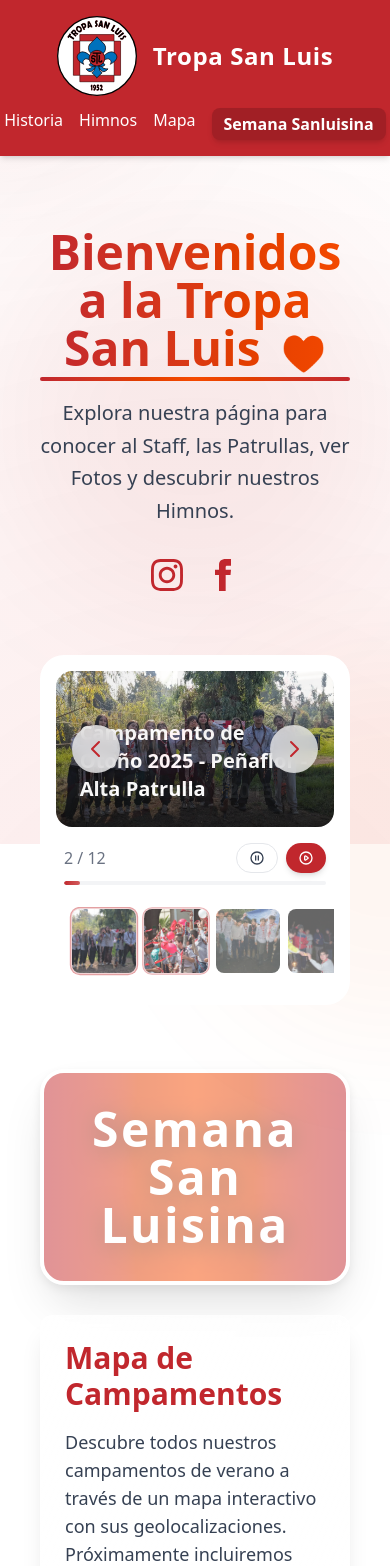
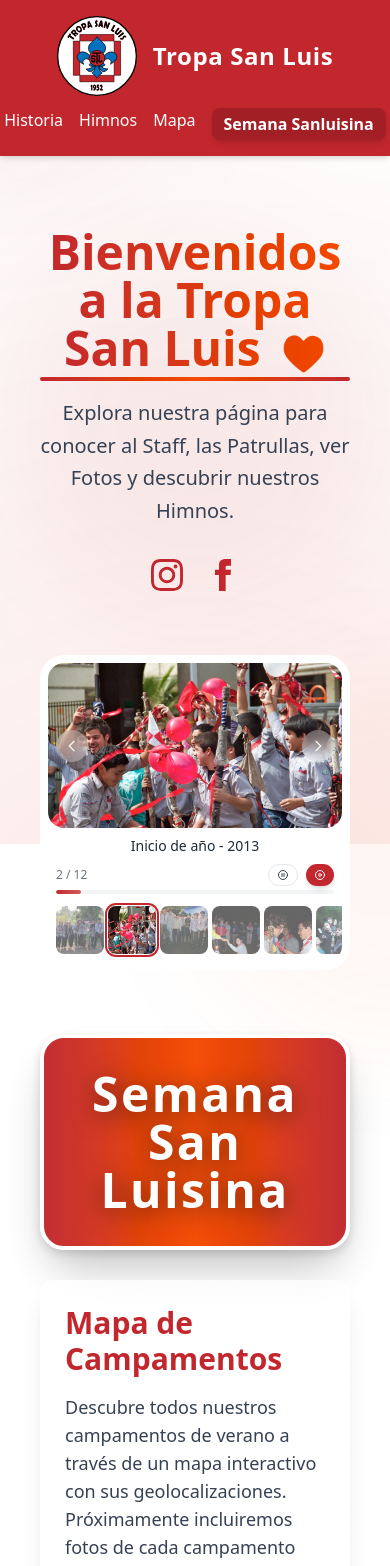
Before and after one commit to Xavier-LB/tropasanluis, a SvelteKit app: page / in a window 390 px wide. Shown: the top 1566 px of the page. Built offline with nearby package versions, Linux system fonts and the light colour scheme.

Commit message:
Implement header visibility toggle on scroll and enhance mobile header interaction; update layout styles and improve carousel button design for better user experience.

```diff
--- a/src/routes/+layout.svelte
+++ b/src/routes/+layout.svelte
@@ -1,5 +1,6 @@
 <script lang="ts">
   import '../app.css';
+  import { onMount, onDestroy } from 'svelte';
 
   // Array de frases extraídas de los coros de cada canción
   const quotes = [
@@ -28,11 +29,50 @@
   ];
 
   let randomQuote = quotes[Math.floor(Math.random() * quotes.length)];
+
+  let isHeaderVisible = true;
+  let lastScrollPosition = 0;
+
+  /**
+   * Controls the header visibility on scroll
+   */
+  const handleScroll = () => {
+    const currentScrollPosition = window.scrollY;
+
+    // If we're scrolling down more than 50px, hide the header
+    if (currentScrollPosition > lastScrollPosition && currentScrollPosition > 50) {
+      isHeaderVisible = false;
+    }
+    // If we're scrolling up, show the header
+    else if (currentScrollPosition < lastScrollPosition) {
+      isHeaderVisible = true;
+    }
+
+    lastScrollPosition = currentScrollPosition;
+  };
+
+  onMount(() => {
+    // Add scroll event listener with throttling
+    let ticking = false;
+    window.addEventListener('scroll', () => {
+      if (!ticking) {
+        window.requestAnimationFrame(() => {
+          handleScroll();
+          ticking = false;
+        });
+        ticking = true;
+      }
+    });
+  });
+
+  onDestroy(() => {
+    window.removeEventListener('scroll', handleScroll);
+  });
 </script>
 
 <div class="min-h-screen flex flex-col bg-white text-gray-900">
   <!-- Header -->
-  <header class="bg-[#C1272D] text-white py-4 shadow-md sticky top-0 z-50 w-full">
+  <header class="bg-[#C1272D] text-white py-4 shadow-md sticky top-0 z-50 w-full transition-transform duration-300 ease-in-out" style="transform: {isHeaderVisible ? 'translateY(0)' : 'translateY(-100%)'}">
     <div class="container mx-auto flex flex-col md:flex-row justify-between items-center">
       <div class="flex items-center ">
         <a href="/">
@@ -54,6 +94,18 @@
       </nav>
     </div>
   </header>
+
+  <!-- Show header button when hidden (mobile) -->
+  <button
+    class="fixed z-50 top-2 right-2 bg-[#C1272D] text-white p-2 rounded-full md:hidden {isHeaderVisible ? 'opacity-0' : 'opacity-100'} transition-opacity duration-300"
+    on:click={() => isHeaderVisible = true}
+    aria-label="Show header"
+    style="visibility: {isHeaderVisible ? 'hidden' : 'visible'}"
+  >
+    <svg xmlns="http://www.w3.org/2000/svg" class="h-5 w-5" viewBox="0 0 20 20" fill="currentColor">
+      <path d="M3 4a1 1 0 011-1h12a1 1 0 110 2H4a1 1 0 01-1-1zm0 6a1 1 0 011-1h12a1 1 0 110 2H4a1 1 0 01-1-1zm0 6a1 1 0 011-1h12a1 1 0 110 2H4a1 1 0 01-1-1z" />
+    </svg>
+  </button>
 
   <!-- Main Content -->
   <main class="flex-grow container mx-auto px-6 py-10">
--- a/src/routes/+page.svelte
+++ b/src/routes/+page.svelte
@@ -102,6 +102,7 @@
         <span class="text-4xl ml-2">♥️</span>
         <div class="absolute -bottom-2 left-0 right-0 h-1 bg-gradient-to-r from-red-800 via-orange-600 to-red-800 rounded-full"></div>
       </h1>
+
       <p class="text-xl text-gray-700 leading-relaxed text-center">
         Explora nuestra página para conocer al Staff, las Patrullas, ver Fotos y descubrir nuestros Himnos.
       </p>
@@ -134,9 +135,9 @@
       </div>
     </div>
 
-    <!-- Carrusel de fotos (movido después del texto) -->
+    <!-- Carrusel de fotos -->
     <div class="relative mx-auto max-w-4xl mb-16 overflow-hidden">
-      <div class="bg-white p-4 rounded-3xl flex flex-col">
+      <div class="bg-white p-2 rounded-3xl flex flex-col">
         <!-- Image container -->
         <div class="relative overflow-hidden rounded-2xl aspect-[16/9]">
           <!-- Main image with transition -->
@@ -151,42 +152,44 @@
                   alt="{photo.caption}"
                   class="w-full h-full object-cover"
                 />
-                <div class="absolute bottom-0 left-0 right-0 bg-gradient-to-t from-black/80 via-black/40 to-transparent py-6 px-6">
-                  <p class="text-white text-xl font-semibold drop-shadow-xl">
-                    {photo.caption}
-                  </p>
-                </div>
               </div>
             {/each}
           </div>
 
-          <!-- Botones de navegación mejorados -->
+          <!-- Botones de navegación más discretos -->
           <button
             on:click={prev}
-            class="absolute top-1/2 left-4 transform -translate-y-1/2 bg-white/70 text-[#C1272D] p-3 h-12 w-12 flex items-center justify-center rounded-full hover:bg-white focus:outline-none transition-all duration-300 hover:scale-110 shadow-lg backdrop-blur-sm"
+            class="absolute top-1/2 left-2 transform -translate-y-1/2 bg-white/30 text-white/90 p-2 h-8 w-8 flex items-center justify-center rounded-full hover:bg-white/50 focus:outline-none transition-all duration-300 backdrop-blur-sm"
             aria-label="Imagen anterior"
           >
-            <svg xmlns="http://www.w3.org/2000/svg" class="h-6 w-6" fill="none" viewBox="0 0 24 24" stroke="currentColor">
+            <svg xmlns="http://www.w3.org/2000/svg" class="h-4 w-4" fill="none" viewBox="0 0 24 24" stroke="currentColor">
               <path stroke-linecap="round" stroke-linejoin="round" stroke-width="2" d="M15 19l-7-7 7-7" />
             </svg>
           </button>
 
           <button
             on:click={next}
-            class="absolute top-1/2 right-4 transform -translate-y-1/2 bg-white/70 text-[#C1272D] p-3 h-12 w-12 flex items-center justify-center rounded-full hover:bg-white focus:outline-none transition-all duration-300 hover:scale-110 shadow-lg backdrop-blur-sm"
+            class="absolute top-1/2 right-2 transform -translate-y-1/2 bg-white/30 text-white/90 p-2 h-8 w-8 flex items-center justify-center rounded-full hover:bg-white/50 focus:outline-none transition-all duration-300 backdrop-blur-sm"
             aria-label="Imagen siguiente"
           >
-            <svg xmlns="http://www.w3.org/2000/svg" class="h-6 w-6" fill="none" viewBox="0 0 24 24" stroke="currentColor">
+            <svg xmlns="http://www.w3.org/2000/svg" class="h-4 w-4" fill="none" viewBox="0 0 24 24" stroke="currentColor">
               <path stroke-linecap="round" stroke-linejoin="round" stroke-width="2" d="M9 5l7 7-7 7" />
             </svg>
           </button>
         </div>
 
+        <!-- Caption text moved outside the photo -->
+        <div class="mt-2 text-center px-1">
+          <p class="text-gray-800 text-sm md:text-base font-medium">
+            {photos[currentIndex].caption}
+          </p>
+        </div>
+
         <!-- Progress bar + indicators - improved to fix gray corners -->
-        <div class="px-2 mt-4">
+        <div class="px-2 mt-2">
           <div class="flex justify-between items-center">
             <!-- Progress number -->
-            <div class="text-gray-500 font-medium">
+            <div class="text-gray-500 text-xs md:text-sm font-medium">
               {currentIndex + 1} / {photos.length}
             </div>
 
@@ -194,21 +197,21 @@
             <div class="flex space-x-2">
               <button
                 on:click={pauseCarousel}
-                class="text-xs px-3 py-1.5 rounded-full transition {!isPlaying ? 'bg-[#C1272D] text-white shadow-md' : 'bg-white hover:bg-gray-100 text-gray-700 border border-gray-200'}"
+                class="text-xs px-2 py-1 rounded-full transition {!isPlaying ? 'bg-[#C1272D] text-white shadow-md' : 'bg-white hover:bg-gray-100 text-gray-700 border border-gray-200'}"
                 aria-label="Pausar carrusel"
                 aria-pressed={!isPlaying}
               >
-                <svg xmlns="http://www.w3.org/2000/svg" class="h-4 w-4" fill="none" viewBox="0 0 24 24" stroke="currentColor">
+                <svg xmlns="http://www.w3.org/2000/svg" class="h-3 w-3 md:h-4 md:w-4" fill="none" viewBox="0 0 24 24" stroke="currentColor">
                   <path stroke-linecap="round" stroke-linejoin="round" stroke-width="2" d="M10 9v6m4-6v6m7-3a9 9 0 11-18 0 9 9 0 0118 0z" />
                 </svg>
               </button>
               <button
                 on:click={playCarousel}
-                class="text-xs px-3 py-1.5 rounded-full transition {isPlaying ? 'bg-[#C1272D] text-white shadow-md' : 'bg-white hover:bg-gray-100 text-gray-700 border border-gray-200'}"
+                class="text-xs px-2 py-1 rounded-full transition {isPlaying ? 'bg-[#C1272D] text-white shadow-md' : 'bg-white hover:bg-gray-100 text-gray-700 border border-gray-200'}"
                 aria-label="Reanudar carrusel"
                 aria-pressed={isPlaying}
               >
-                <svg xmlns="http://www.w3.org/2000/svg" class="h-4 w-4" fill="none" viewBox="0 0 24 24" stroke="currentColor">
+                <svg xmlns="http://www.w3.org/2000/svg" class="h-3 w-3 md:h-4 md:w-4" fill="none" viewBox="0 0 24 24" stroke="currentColor">
                   <path stroke-linecap="round" stroke-linejoin="round" stroke-width="2" d="M14.752 11.168l-3.197-2.132A1 1 0 0010 9.87v4.263a1 1 0 001.555.832l3.197-2.132a1 1 0 000-1.664z" />
                   <path stroke-linecap="round" stroke-linejoin="round" stroke-width="2" d="M21 12a9 9 0 11-18 0 9 9 0 0118 0z" />
                 </svg>
@@ -217,7 +220,7 @@
           </div>
 
           <!-- Progress bar -->
-          <div class="w-full bg-gray-100 rounded-full h-1 mt-2 overflow-hidden">
+          <div class="w-full bg-gray-100 rounded-full h-1 mt-1 overflow-hidden">
             <div
               class="bg-gradient-to-r from-[#C1272D] to-[#D25B5D] h-1 rounded-full transition-all duration-300 ease-out"
               style="width: {(currentIndex / (photos.length - 1)) * 100}%"
@@ -225,12 +228,12 @@
           </div>
         </div>
 
-        <!-- Thumbnails slider - modified to fix bottom gray corners -->
-        <div class="mt-4 overflow-x-auto hide-scrollbar pb-2 rounded-b-2xl">
-          <div class="flex space-x-2 px-4 py-2">
+        <!-- Thumbnails slider - modified to be more compact -->
+        <div class="mt-2 overflow-x-auto hide-scrollbar pb-1 rounded-b-2xl">
+          <div class="flex space-x-1 px-2 py-1">
             {#each photos as photo, i}
               <button
-                class="flex-shrink-0 w-16 h-16 rounded-lg overflow-hidden transition-all duration-300 {i === currentIndex ? 'ring-2 ring-[#C1272D] ring-offset-2' : 'opacity-60 hover:opacity-100'}"
+                class="flex-shrink-0 w-12 h-12 rounded-lg overflow-hidden transition-all duration-300 {i === currentIndex ? 'ring-2 ring-[#C1272D] ring-offset-1' : 'opacity-60 hover:opacity-100'}"
                 on:click={() => {
                   currentIndex = i;
                   restartInterval();
```
